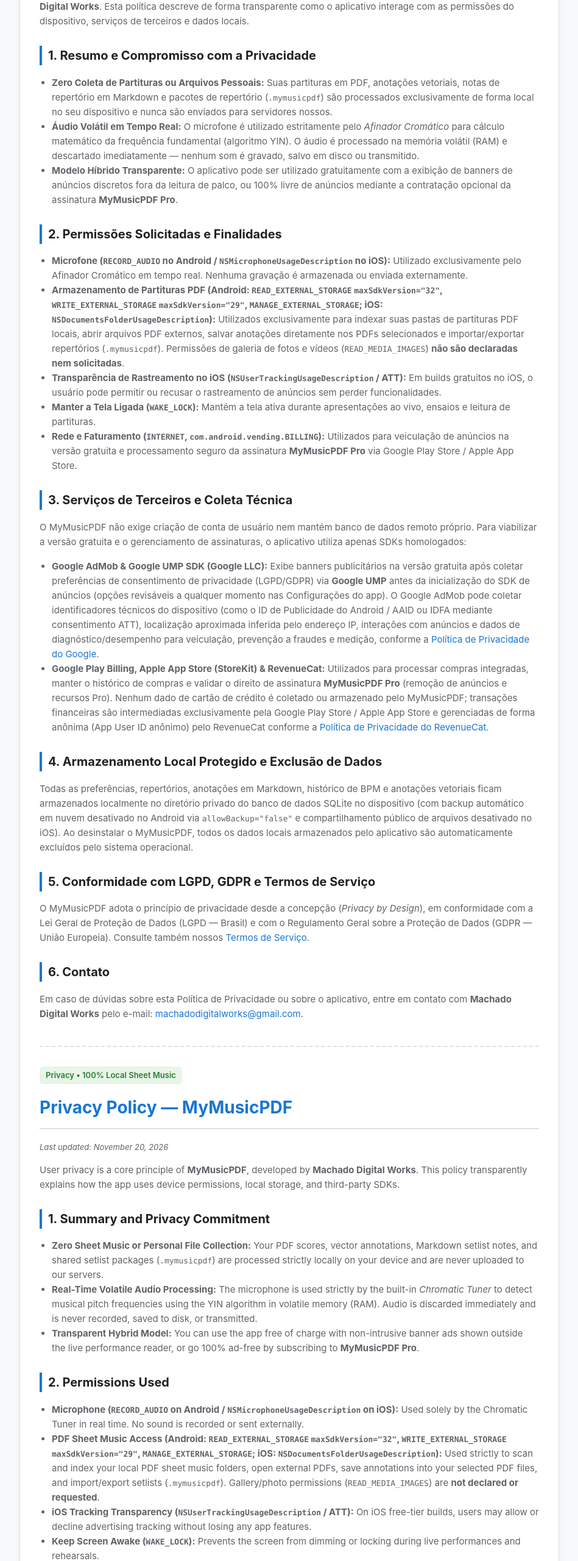
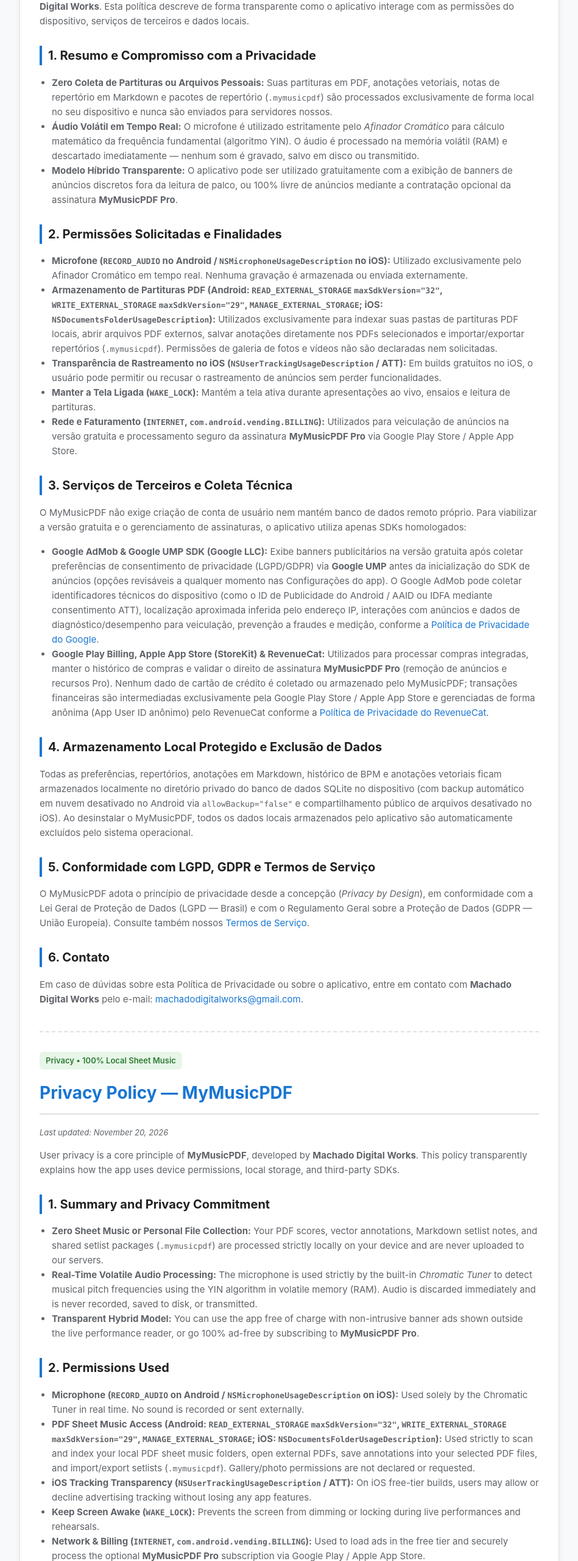
Before and after one commit to brunovam/MDW-Privacy, a plain HTML site: page MyMusicPDF/index.html in a window 1280 px wide. Shown: the part 240-2800 px from the top of the page at 61% size, without its empty margins (165-1114 px from the left). Drawn offline with Linux system fonts and the light colour scheme.

Commit message:
chore(MyMusicPDF): remove raw READ_MEDIA_IMAGES token from privacy policy text

```diff
--- a/MyMusicPDF/index.html
+++ b/MyMusicPDF/index.html
@@ -131,7 +131,7 @@
         <h2>2. Permissões Solicitadas e Finalidades</h2>
         <ul>
             <li><strong>Microfone (<code>RECORD_AUDIO</code> no Android / <code>NSMicrophoneUsageDescription</code> no iOS):</strong> Utilizado exclusivamente pelo Afinador Cromático em tempo real. Nenhuma gravação é armazenada ou enviada externamente.</li>
-            <li><strong>Armazenamento de Partituras PDF (Android: <code>READ_EXTERNAL_STORAGE</code> <code>maxSdkVersion="32"</code>, <code>WRITE_EXTERNAL_STORAGE</code> <code>maxSdkVersion="29"</code>, <code>MANAGE_EXTERNAL_STORAGE</code>; iOS: <code>NSDocumentsFolderUsageDescription</code>):</strong> Utilizados exclusivamente para indexar suas pastas de partituras PDF locais, abrir arquivos PDF externos, salvar anotações diretamente nos PDFs selecionados e importar/exportar repertórios (<code>.mymusicpdf</code>). Permissões de galeria de fotos e vídeos (<code>READ_MEDIA_IMAGES</code>) <strong>não são declaradas nem solicitadas</strong>.</li>
+            <li><strong>Armazenamento de Partituras PDF (Android: <code>READ_EXTERNAL_STORAGE</code> <code>maxSdkVersion="32"</code>, <code>WRITE_EXTERNAL_STORAGE</code> <code>maxSdkVersion="29"</code>, <code>MANAGE_EXTERNAL_STORAGE</code>; iOS: <code>NSDocumentsFolderUsageDescription</code>):</strong> Utilizados exclusivamente para indexar suas pastas de partituras PDF locais, abrir arquivos PDF externos, salvar anotações diretamente nos PDFs selecionados e importar/exportar repertórios (<code>.mymusicpdf</code>). Permissões de galeria de fotos e vídeos não são declaradas nem solicitadas.</li>
             <li><strong>Transparência de Rastreamento no iOS (<code>NSUserTrackingUsageDescription</code> / ATT):</strong> Em builds gratuitos no iOS, o usuário pode permitir ou recusar o rastreamento de anúncios sem perder funcionalidades.</li>
             <li><strong>Manter a Tela Ligada (<code>WAKE_LOCK</code>):</strong> Mantém a tela ativa durante apresentações ao vivo, ensaios e leitura de partituras.</li>
             <li><strong>Rede e Faturamento (<code>INTERNET</code>, <code>com.android.vending.BILLING</code>):</strong> Utilizados para veiculação de anúncios na versão gratuita e processamento seguro da assinatura <strong>MyMusicPDF Pro</strong> via Google Play Store / Apple App Store.</li>
@@ -171,7 +171,7 @@
         <h2>2. Permissions Used</h2>
         <ul>
             <li><strong>Microphone (<code>RECORD_AUDIO</code> on Android / <code>NSMicrophoneUsageDescription</code> on iOS):</strong> Used solely by the Chromatic Tuner in real time. No sound is recorded or sent externally.</li>
-            <li><strong>PDF Sheet Music Access (Android: <code>READ_EXTERNAL_STORAGE</code> <code>maxSdkVersion="32"</code>, <code>WRITE_EXTERNAL_STORAGE</code> <code>maxSdkVersion="29"</code>, <code>MANAGE_EXTERNAL_STORAGE</code>; iOS: <code>NSDocumentsFolderUsageDescription</code>):</strong> Used strictly to scan and index your local PDF sheet music folders, open external PDFs, save annotations into your selected PDF files, and import/export setlists (<code>.mymusicpdf</code>). Gallery/photo permissions (<code>READ_MEDIA_IMAGES</code>) are <strong>not declared or requested</strong>.</li>
+            <li><strong>PDF Sheet Music Access (Android: <code>READ_EXTERNAL_STORAGE</code> <code>maxSdkVersion="32"</code>, <code>WRITE_EXTERNAL_STORAGE</code> <code>maxSdkVersion="29"</code>, <code>MANAGE_EXTERNAL_STORAGE</code>; iOS: <code>NSDocumentsFolderUsageDescription</code>):</strong> Used strictly to scan and index your local PDF sheet music folders, open external PDFs, save annotations into your selected PDF files, and import/export setlists (<code>.mymusicpdf</code>). Gallery/photo permissions are not declared or requested.</li>
             <li><strong>iOS Tracking Transparency (<code>NSUserTrackingUsageDescription</code> / ATT):</strong> On iOS free-tier builds, users may allow or decline advertising tracking without losing any app features.</li>
             <li><strong>Keep Screen Awake (<code>WAKE_LOCK</code>):</strong> Prevents the screen from dimming or locking during live performances and rehearsals.</li>
             <li><strong>Network &amp; Billing (<code>INTERNET</code>, <code>com.android.vending.BILLING</code>):</strong> Used to load ads in the free tier and securely process the optional <strong>MyMusicPDF Pro</strong> subscription via Google Play / Apple App Store.</li>
```
Also changed, not shown: 1 other file.
